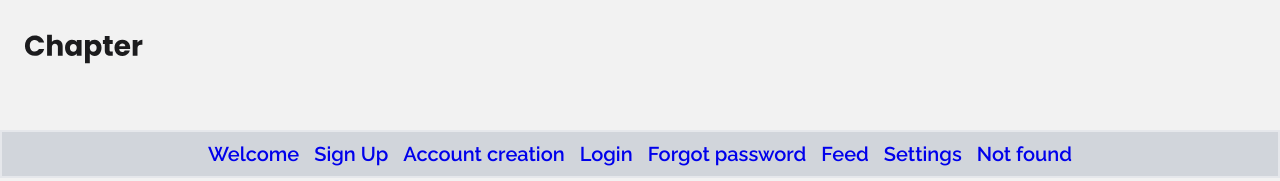
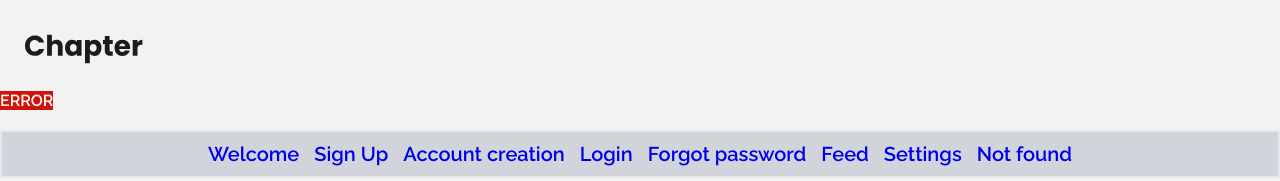
Before and after one commit to ArtemBohak/Chapter, a React (Vite) app: page /ui-page in a window 1280 px wide. Shown: the top 181 px of the page. Built offline with nearby package versions, Linux system fonts and the light colour scheme; no server answers.

Commit message:
feat: this add temp error thrown button

```diff
--- a/src/layouts/ProfileLayout/components/ProfileHeader/ProfileHeader.tsx
+++ b/src/layouts/ProfileLayout/components/ProfileHeader/ProfileHeader.tsx
@@ -1,4 +1,4 @@
-import { FC } from "react";
+import { FC, useState } from "react";
 import { NavLink } from "react-router-dom";
 import cn from "classnames";
 
@@ -20,6 +20,9 @@ const ProfileHeader: FC<ProfileHeaderProps> = ({ setModalIsOpen }) => {
   const { isActiveMenu, setIsActiveMenu } = useNavigationToggler();
   const { user } = useAppSelector((store) => store.userSlice);
   const { firstName, lastName, avatarUrl } = user;
+  const [error, setError] = useState(false);
+
+  if (error) throw new Error("");
 
   const onHandleClick = () => {
     setModalIsOpen(true);
@@ -108,6 +111,14 @@ const ProfileHeader: FC<ProfileHeaderProps> = ({ setModalIsOpen }) => {
               />
             </svg>
           </UIbutton>
+          <button
+            className="bg-red text-white"
+            onClick={() => {
+              setError(true);
+            }}
+          >
+            ERROR
+          </button>
         </div>
       </div>
     </header>
--- a/src/layouts/PublicLayout/components/PublicHeader/PublicHeader.tsx
+++ b/src/layouts/PublicLayout/components/PublicHeader/PublicHeader.tsx
@@ -1,4 +1,4 @@
-import { FC } from "react";
+import { FC, useState } from "react";
 
 import { useLocation } from "react-router-dom";
 import styles from "./PublicHeader.module.scss";
@@ -8,11 +8,23 @@ import { links } from "@/src/types";
 
 const PublicHeader: FC = () => {
   const { pathname } = useLocation();
+  const [error, setError] = useState(false);
+
+  if (error) throw new Error("");
+
   return (
     <header className={styles["header"]}>
       <div className={styles["header__container"]}>
         {pathname !== links.WELCOME ? <Logo alt="chapter" /> : null}
       </div>
+      <button
+        className="bg-red text-white"
+        onClick={() => {
+          setError(true);
+        }}
+      >
+        ERROR
+      </button>
     </header>
   );
 };
```
